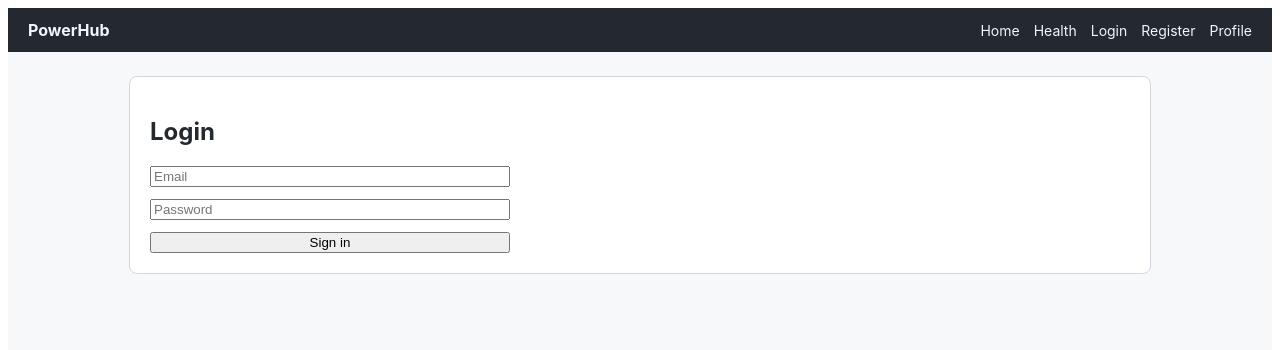
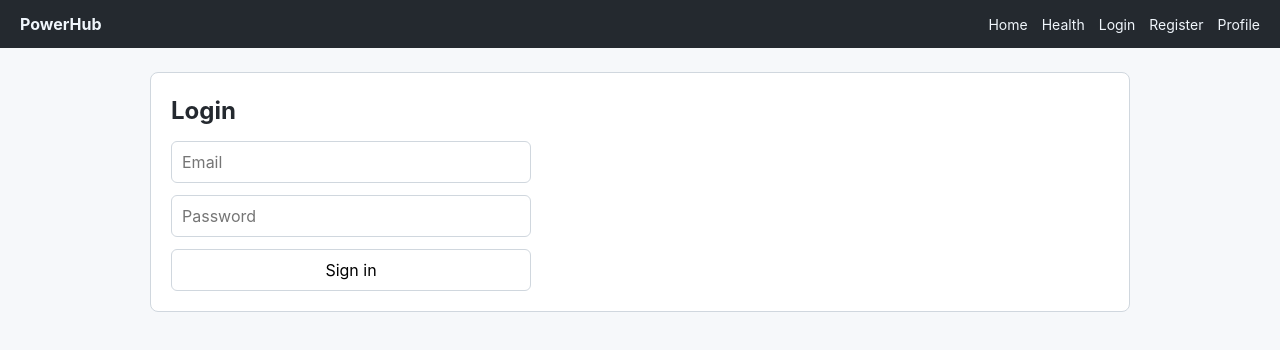
Before and after one commit to koustakken/openclaw-sandbox, a React (Vite) app in the folder apps/web/: page /login in a window 1280 px wide. Shown: the top 350 px of the page. Built offline with nearby package versions, Linux system fonts and the light colour scheme.

Commit message:
feat: 📦 add styles architecture with global styles and css modules

```diff
--- /dev/null
+++ b/apps/web/src/components/Layout.module.css
@@ -0,0 +1,43 @@
+.page {
+  min-height: 100vh;
+  background: var(--color-bg);
+  color: var(--color-text);
+}
+
+.header {
+  background: var(--color-header-bg);
+  color: var(--color-header-text);
+  padding: 12px 20px;
+  display: flex;
+  align-items: center;
+  justify-content: space-between;
+}
+
+.nav {
+  display: flex;
+  gap: 14px;
+  align-items: center;
+}
+
+.link {
+  color: var(--color-header-text);
+  text-decoration: none;
+  font-size: 14px;
+}
+
+.container {
+  max-width: 980px;
+  margin: 24px auto;
+  background: var(--color-surface);
+  border: 1px solid var(--color-border);
+  border-radius: var(--radius-md);
+  padding: 20px;
+}
+
+.button {
+  border: 1px solid var(--color-header-border);
+  border-radius: 6px;
+  background: transparent;
+  color: var(--color-header-text);
+  padding: 6px 10px;
+}
--- a/apps/web/src/components/Layout.tsx
+++ b/apps/web/src/components/Layout.tsx
@@ -1,51 +1,7 @@
 import { Link, Outlet, useNavigate } from 'react-router-dom';
 import { api } from '../shared/api';
 import { authStorage } from '../shared/authStorage';
-
-const styles = {
-  page: {
-    fontFamily:
-      'ui-sans-serif, -apple-system, BlinkMacSystemFont, Segoe UI, Helvetica, Arial, Apple Color Emoji, Segoe UI Emoji',
-    minHeight: '100vh',
-    background: '#f6f8fa',
-    color: '#24292f',
-    padding: '0'
-  } as const,
-  header: {
-    background: '#24292f',
-    color: '#f0f6fc',
-    padding: '12px 20px',
-    display: 'flex',
-    alignItems: 'center',
-    justifyContent: 'space-between'
-  } as const,
-  nav: {
-    display: 'flex',
-    gap: '14px',
-    alignItems: 'center'
-  } as const,
-  link: {
-    color: '#f0f6fc',
-    textDecoration: 'none',
-    fontSize: '14px'
-  } as const,
-  container: {
-    maxWidth: '980px',
-    margin: '24px auto',
-    background: '#ffffff',
-    border: '1px solid #d0d7de',
-    borderRadius: '8px',
-    padding: '20px'
-  } as const,
-  button: {
-    border: '1px solid #57606a',
-    borderRadius: '6px',
-    background: 'transparent',
-    color: '#f0f6fc',
-    padding: '6px 10px',
-    cursor: 'pointer'
-  } as const
-};
+import css from './Layout.module.css';
 
 export function Layout() {
   const navigate = useNavigate();
@@ -63,34 +19,34 @@ export function Layout() {
   };
 
   return (
-    <main style={styles.page}>
-      <header style={styles.header}>
+    <main className={css.page}>
+      <header className={css.header}>
         <strong>PowerHub</strong>
-        <nav style={styles.nav}>
-          <Link style={styles.link} to="/">
+        <nav className={css.nav}>
+          <Link className={css.link} to="/">
             Home
           </Link>
-          <Link style={styles.link} to="/health">
+          <Link className={css.link} to="/health">
             Health
           </Link>
-          <Link style={styles.link} to="/login">
+          <Link className={css.link} to="/login">
             Login
           </Link>
-          <Link style={styles.link} to="/register">
+          <Link className={css.link} to="/register">
             Register
           </Link>
-          <Link style={styles.link} to="/profile">
+          <Link className={css.link} to="/profile">
             Profile
           </Link>
           {isLoggedIn && (
-            <button type="button" onClick={logout} style={styles.button}>
+            <button type="button" onClick={logout} className={css.button}>
               Logout
             </button>
           )}
         </nav>
       </header>
 
-      <section style={styles.container}>
+      <section className={css.container}>
         <Outlet />
       </section>
     </main>
--- a/apps/web/src/main.tsx
+++ b/apps/web/src/main.tsx
@@ -1,6 +1,9 @@
 import React from 'react';
 import ReactDOM from 'react-dom/client';
 import { App } from './App';
+import './styles/reset.css';
+import './styles/vars.css';
+import './styles/theme.css';
 
 ReactDOM.createRoot(document.getElementById('root')!).render(
   <React.StrictMode>
--- /dev/null
+++ b/apps/web/src/pages/AuthForm.module.css
@@ -0,0 +1,14 @@
+.section {
+  display: grid;
+  gap: 12px;
+}
+
+.form {
+  display: grid;
+  gap: 12px;
+  max-width: 360px;
+}
+
+.error {
+  color: var(--color-danger);
+}
--- a/apps/web/src/pages/LoginPage.tsx
+++ b/apps/web/src/pages/LoginPage.tsx
@@ -2,6 +2,7 @@ import { type FormEvent, useState } from 'react';
 import { useNavigate } from 'react-router-dom';
 import { api } from '../shared/api';
 import { authStorage } from '../shared/authStorage';
+import css from './AuthForm.module.css';
 
 export function LoginPage() {
   const navigate = useNavigate();
@@ -26,9 +27,9 @@ export function LoginPage() {
   };
 
   return (
-    <section>
+    <section className={css.section}>
       <h2>Login</h2>
-      <form onSubmit={onSubmit} style={{ display: 'grid', gap: '0.75rem', maxWidth: 360 }}>
+      <form onSubmit={onSubmit} className={css.form}>
         <input
           type="email"
           placeholder="Email"
@@ -45,7 +46,7 @@ export function LoginPage() {
         />
         <button type="submit">Sign in</button>
       </form>
-      {error && <p style={{ color: 'crimson' }}>{error}</p>}
+      {error && <p className={css.error}>{error}</p>}
     </section>
   );
 }
--- /dev/null
+++ b/apps/web/src/pages/Page.module.css
@@ -0,0 +1,8 @@
+.section {
+  display: grid;
+  gap: 12px;
+}
+
+.error {
+  color: var(--color-danger);
+}
--- a/apps/web/src/pages/ProfilePage.tsx
+++ b/apps/web/src/pages/ProfilePage.tsx
@@ -1,5 +1,6 @@
 import { useEffect, useState } from 'react';
 import { api } from '../shared/api';
+import css from './Page.module.css';
 
 export function ProfilePage() {
   const [email, setEmail] = useState<string>('');
@@ -17,10 +18,10 @@ export function ProfilePage() {
   }, []);
 
   if (loading) return <p>Loading profile...</p>;
-  if (error) return <p style={{ color: 'crimson' }}>{error}</p>;
+  if (error) return <p className={css.error}>{error}</p>;
 
   return (
-    <section>
+    <section className={css.section}>
       <h2>Profile</h2>
       <p>You are logged in as: {email}</p>
     </section>
--- a/apps/web/src/pages/RegisterPage.tsx
+++ b/apps/web/src/pages/RegisterPage.tsx
@@ -2,6 +2,7 @@ import { type FormEvent, useState } from 'react';
 import { useNavigate } from 'react-router-dom';
 import { api } from '../shared/api';
 import { authStorage } from '../shared/authStorage';
+import css from './AuthForm.module.css';
 
 export function RegisterPage() {
   const navigate = useNavigate();
@@ -26,9 +27,9 @@ export function RegisterPage() {
   };
 
   return (
-    <section>
+    <section className={css.section}>
       <h2>Register</h2>
-      <form onSubmit={onSubmit} style={{ display: 'grid', gap: '0.75rem', maxWidth: 360 }}>
+      <form onSubmit={onSubmit} className={css.form}>
         <input
           type="email"
           placeholder="Email"
@@ -46,7 +47,7 @@ export function RegisterPage() {
         />
         <button type="submit">Create account</button>
       </form>
-      {error && <p style={{ color: 'crimson' }}>{error}</p>}
+      {error && <p className={css.error}>{error}</p>}
     </section>
   );
 }
--- /dev/null
+++ b/apps/web/src/styles/reset.css
@@ -0,0 +1,37 @@
+/* Minimal reset */
+*,
+*::before,
+*::after {
+  box-sizing: border-box;
+}
+
+* {
+  margin: 0;
+}
+
+html,
+body,
+#root {
+  min-height: 100%;
+}
+
+body {
+  line-height: 1.5;
+  -webkit-font-smoothing: antialiased;
+}
+
+img,
+picture,
+video,
+canvas,
+svg {
+  display: block;
+  max-width: 100%;
+}
+
+input,
+button,
+textarea,
+select {
+  font: inherit;
+}
--- /dev/null
+++ b/apps/web/src/styles/theme.css
@@ -0,0 +1,25 @@
+body {
+  font-family: var(--font-sans);
+  background: var(--color-bg);
+  color: var(--color-text);
+}
+
+a {
+  color: inherit;
+}
+
+button,
+input {
+  border: 1px solid var(--color-border);
+  border-radius: 6px;
+}
+
+button {
+  cursor: pointer;
+  background: var(--color-surface);
+  padding: 8px 12px;
+}
+
+input {
+  padding: 8px 10px;
+}
--- /dev/null
+++ b/apps/web/src/styles/vars.css
@@ -0,0 +1,18 @@
+:root {
+  --font-sans: ui-sans-serif, -apple-system, BlinkMacSystemFont, 'Segoe UI', Helvetica, Arial,
+    'Apple Color Emoji', 'Segoe UI Emoji';
+
+  --color-bg: #f6f8fa;
+  --color-surface: #ffffff;
+  --color-text: #24292f;
+  --color-border: #d0d7de;
+
+  --color-header-bg: #24292f;
+  --color-header-text: #f0f6fc;
+  --color-header-border: #57606a;
+
+  --color-primary: #2f81f7;
+  --color-danger: #cf222e;
+
+  --radius-md: 8px;
+}
```
